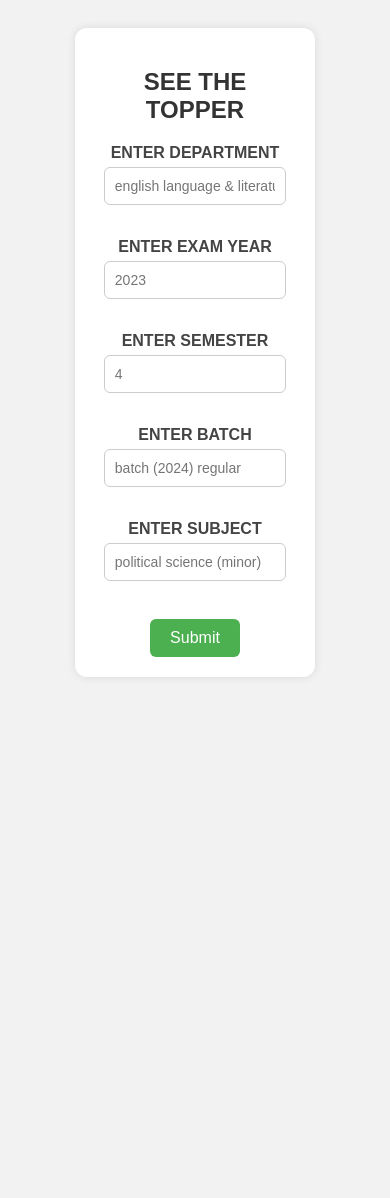
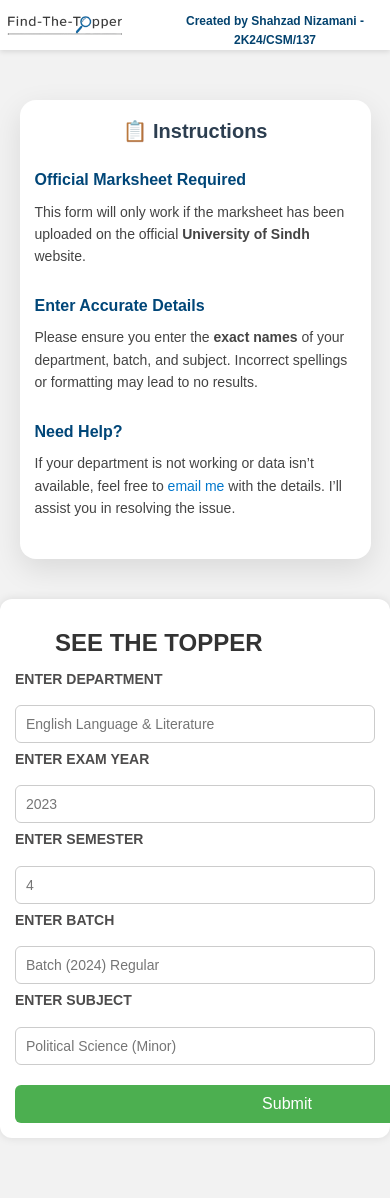
Before and after one commit to artbymali/find_the_topper, a Flask app: page / in a window 390 px wide; the page is wider, and only the part inside the window is pictured. Before the commit the page ends 677 px from the top of that part, so only its background shows below. Run offline with Flask 3, Linux system fonts and the light colour scheme.

Commit message:
Ui Enhancement

```diff
--- a/static/design.css
+++ b/static/design.css
@@ -1,40 +1,128 @@
+* {
+    margin: 0;
+    padding: 0;
+    box-sizing: border-box;
+  }
+
   body {
     font-family: Arial, sans-serif;
     background-color: #f2f2f2;
-    padding: 20px;
     text-align: center;
+    line-height: 1.6;
   }
 
+  /* === NAVBAR === */
+  nav {
+    width: 100%;
+    height: 60px;
+    background: white;
+    box-shadow: 0 2px 5px rgba(0,0,0,0.1);
+    position: fixed;
+    top: 0;
+    left: 0;
+    z-index: 999;
+  }
+
+  nav .logo {
+width: 240px;
+   display: flex;
+    align-items: center;
+    margin-top: -6rem;
+    font-weight: bold;
+    color: #03426e;
+  }
+
+  /* === HEADINGS === */
   h2 {
     color: #333;
+    margin-top: 10px;
+    margin-left: 10rem;
   }
 
-form {
-    background-color: #fff;
-    padding: 20px;
-    border-radius: 12px;
-    box-shadow: 0 0 10px rgba(0, 0, 0, 0.1);
-    width: 60%;
-    margin: 0 auto 40px auto;
+  .Created {
+    color: #03426e;
+    font-size: 20px;
+    margin-top: -8rem;
   }
 
-label {
-    display: block;
-    margin-top: 15px;
-    font-weight: bold;
+  /* === CONTAINER === */
+  .container {
+    width: 90%;
+    max-width: 900px;
+    margin: 100px auto 40px auto;
+  }
+
+  /* === CARD === */
+  .card {
+    background-color: #fff;
+    border-radius: 16px;
+    padding: 30px;
+    box-shadow: 0 10px 30px rgba(0, 0, 0, 0.1);
+    animation: fadeIn 0.6s ease-in-out;
+  }
+
+  h1 {
+    font-size: 28px;
+    margin-bottom: 20px;
+    color: #2c3e50;
+  }
+
+  .instruction {
+    margin-bottom: 25px;
+    text-align: left;
+  }
+
+  .instruction h3 {
+    color: #004678;
+    margin-bottom: 8px;
+    font-size: 20px;
+  }
+
+  .instruction p {
+    font-size: 16px;
     color: #444;
   }
 
-input[type="text"] {
-    width: 80%;
+  .instruction a {
+    color: #0077cc;
+    text-decoration: none;
+  }
+
+  .instruction a:hover {
+    text-decoration: underline;
+  }
+
+  /* === FORM === */
+  form {
+    background-color: #fff;
+    padding: 28px;
+    padding-top: 30px;
+    border-radius: 12px;
+    box-shadow: 0 0 10px rgba(0, 0, 0, 0.1);
+    max-width: 600px;
+    margin: 40px auto;
+    text-align: left;
+  }
+
+  form label {
+    display: block;
+    margin-top: 5px;
+    font-weight: bold;
+    color: #4d4c4c;
+    font-size: 14px;
+  }
+
+  form input[type="text"],
+  form input[type="number"] {
+    width: 100%;
     padding: 10px;
-    margin-top: 5px;
+    margin-top: 15px;
     border: 1px solid #ccc;
     border-radius: 6px;
     font-size: 14px;
   }
 
-input[type="submit"] {
+  form input[type="submit"] {
     margin-top: 20px;
     padding: 10px 20px;
     background-color: #4CAF50;
@@ -43,18 +131,19 @@ input[type="submit"] {
     border-radius: 6px;
     cursor: pointer;
     font-size: 16px;
+    width: 34rem;
   }
 
-input[type="submit"]:hover {
-    background-color: #45a049;
+  form input[type="submit"]:hover {
+      background-color: #055e0a;
     }
 
+  /* === TABLE === */
   table {
-    width: 80%;
-    margin: 0 auto;
+    width: 95%;
+    margin: 20px auto;
     border-collapse: collapse;
     background-color: #fff;
-    margin-top: 20px;
     box-shadow: 0 0 10px rgba(0, 0, 0, 0.1);
     border-radius: 8px;
     overflow: hidden;
@@ -82,3 +171,134 @@ tr:nth-child(even) {
   tr:hover {
     background-color: #f1f1f1;
   }
+
+  /* === FADE ANIMATION === */
+  @keyframes fadeIn {
+    from {
+      opacity: 0;
+      transform: translateY(10px);
+    }
+    to {
+      opacity: 1;
+      transform: translateY(0);
+    }
+  }
+  @media (max-width:1000px) {
+    .Created{
+        font-size: 16px;
+        margin-top: -6.5rem;
+        margin-left: 10rem;
+    }
+
+    nav .logo{
+        width: 190px;
+        margin-top: -60px;
+    }
+
+
+  }
+  /* === MEDIA QUERIES === */
+  @media (max-width: 768px) {
+    nav .logo {
+      padding-left: 10px;
+    }
+    .Created{
+        margin-top: -6rem;
+        margin-left: 10rem;
+        font-size: 13px;
+    }
+
+    h1 {
+      font-size: 24px;
+    }
+
+    .instruction h3 {
+      font-size: 18px;
+    }
+
+    .instruction p {
+      font-size: 15px;
+    }
+    h2{
+        margin-left: 80px;
+    }
+  }
+
+
+  @media (max-width: 550px) {
+    .card,
+    form {
+      padding: 15px;
+    }
+    .Created{
+        font-size: 12px;
+    }
+  nav .logo{
+    width: 170px;
+    margin-top: -50px;
+    margin-left: -20px;
+  }
+    h1 {
+      font-size: 20px;
+    }
+
+    .instruction h3 {
+      font-size: 16px;
+    }
+
+    .instruction p {
+      font-size: 14px;
+    }
+
+    th, td {
+      font-size: 14px;
+      padding: 10px;
+    }
+    h2{
+        margin-left: 70px;
+    }
+
+    nav {
+      height: 50px;
+    }
+  }
+
+  @media (max-width: 400px) {
+    .card,
+    form {
+      padding: 15px;
+    }
+    .Created{
+        margin-left: 10rem;
+        font-size: 12px;
+        margin-top: -5.5rem;
+    }
+  nav .logo{
+    width: 160px;
+    margin-top: -50px;
+
+}
+h2{
+    margin-left: 40px;
+}
+h1 {
+    font-size: 20px;
+}
+
+.instruction h3 {
+    font-size: 16px;
+}
+
+    .instruction p {
+      font-size: 14px;
+    }
+
+    th, td {
+      font-size: 14px;
+      padding: 10px;
+    }
+
+    nav {
+      height: 50px;
+    }
+  }
--- a/templates/index.html
+++ b/templates/index.html
@@ -3,120 +3,64 @@
 <head>
     <meta charset="UTF-8">
     <meta name="viewport" content="width=device-width, initial-scale=1.0">
+    <link rel="stylesheet" href="/find_the_topper/static/design.css">
         <title>Topper Form and Table</title>
-    <style>
-        body {
-            font-family: Arial, sans-serif;
-            background-color: #f2f2f2;
-            padding: 20px;
-            text-align: center;
-        }
 
-        h2 {
-            color: #333;
-        }
 
-        form {
-            background-color: #fff;
-            padding: 20px;
-            border-radius: 12px;
-            box-shadow: 0 0 10px rgba(0, 0, 0, 0.1);
-            width: 60%;
-            margin: 0 auto 40px auto;
-        }
-
-        label {
-            display: block;
-            margin-top: 15px;
-            font-weight: bold;
-            color: #444;
-        }
-
-        input[type="text"] {
-            width: 80%;
-            padding: 10px;
-            margin-top: 5px;
-            border: 1px solid #ccc;
-            border-radius: 6px;
-            font-size: 14px;
-        }
-
-        input[type="submit"] {
-            margin-top: 20px;
-            padding: 10px 20px;
-            background-color: #4CAF50;
-            color: white;
-            border: none;
-            border-radius: 6px;
-            cursor: pointer;
-            font-size: 16px;
-        }
-
-        input[type="submit"]:hover {
-            background-color: #45a049;
-        }
-
-        table {
-            width: 80%;
-            margin: 0 auto;
-            border-collapse: collapse;
-            background-color: #fff;
-            margin-top: 20px;
-            box-shadow: 0 0 10px rgba(0, 0, 0, 0.1);
-            border-radius: 8px;
-            overflow: hidden;
-        }
-
-        th, td {
-            padding: 12px 15px;
-            border-bottom: 1px solid #ddd;
-            text-align: center;
-            font-size: 16px;
-            color: #333;
-        }
-
-        th {
-            background-color: #4CAF50;
-            color: white;
-            font-weight: bold;
-            text-transform: uppercase;
-        }
-
-        tr:nth-child(even) {
-            background-color: #f9f9f9;
-        }
-
-        tr:hover {
-            background-color: #f1f1f1;
-        }
-
-    </style>
     </head>
 <body>
-    <form method="post">
+
+    <nav>
+        <span>
+            <img src="../Images/logo.png" alt="" class="logo">
+        </span>
+
+        <h1 class="Created">Created by Shahzad Nizamani - 2K24/CSM/137</h1>
+    </nav>
+    <div class="container">
+
+        <div class="card">
+          <h1>📋 Instructions</h1>
+
+          <div class="instruction">
+            <h3>Official Marksheet Required  </h3>
+            <p>This form will only work if the marksheet has been uploaded on the official <strong>University of Sindh</strong> website.</p>
+          </div>
+
+          <div class="instruction">
+            <h3> Enter Accurate Details</h3>
+            <p>Please ensure you enter the <strong>exact names</strong> of your department, batch, and subject. Incorrect spellings or formatting may lead to no results.</p>
+          </div>
+
+          <div class="instruction">
+            <h3> Need Help?</h3>
+            <p>If your department is not working or data isn’t available, feel free to <a href="mailto:your_email@example.com">email me</a> with the details. I’ll assist you in resolving the issue.</p>
+          </div>
+        </div>
+      </div>
+    <form method="post" onsubmit="return validateForm()">
+
         <h2>SEE THE TOPPER</h2>
+        <div class="Inputs">
               <label for="dept">ENTER DEPARTMENT</label>
-        <input type="text" id="dept" name="dept" placeholder="english language & literature">
-        <br><br>
+              <input type="text" id="dept" name="dept" placeholder="English Language & Literature" required>
 
               <label for="exam-year">ENTER EXAM YEAR</label>
-        <input type="text" id="exam-year" name="year" placeholder="2023">
-        <br><br>
+              <input type="text" id="exam-year" name="year" placeholder="2023" required pattern="\d{4}" title="Enter a valid 4-digit year">
 
               <label for="semester">ENTER SEMESTER</label>
-        <input type="text" id="semester" name="semester" placeholder="4">
-        <br><br>
+              <input type="number" id="semester" name="semester" placeholder="4" required>
 
               <label for="batch">ENTER BATCH</label>
-        <input type="text" id="batch" name="batch" placeholder="batch (2024) regular">
-        <br><br>
+              <input type="text" id="batch" name="batch" placeholder="Batch (2024) Regular" required>
 
               <label for="subject">ENTER SUBJECT</label>
-        <input type="text" id="subject" name="subject" placeholder="political science (minor)">
-        <br><br>
+              <input type="text" id="subject" name="subject" placeholder="Political Science (Minor)" required>
+          </div>
 
         <input type="submit" value="Submit">
       </form>
+
 
     <table>
 
@@ -139,6 +83,6 @@
         </table>
         {% else %}
         {% endif %}
-
+ <script src="/find_the_topper/templates/index.js"></script>
 </body>
 </html>
--- /dev/null
+++ b/templates/index.js
@@ -0,0 +1,21 @@
+function validateForm() {
+    const dept = document.getElementById("dept").value.trim();
+    const semester = document.getElementById("semester").value.trim();
+    const batch = document.getElementById("batch").value.trim();
+    const subject = document.getElementById("subject").value.trim();
+
+    if (!dept || !year || !semester || !batch || !subject) {
+      alert("Please fill in all fields.");
+      return false;
+    }
+
+
+
+    if (semester < 1 || semester > 8) {
+      alert("Semester must be between 1 and 8.");
+      return false;
+    }
+
+    // All good
+    return true;
+  }
```
Also changed, not shown: Images/logo.png (added). Lines whose indentation alone changed are shown as unchanged.
